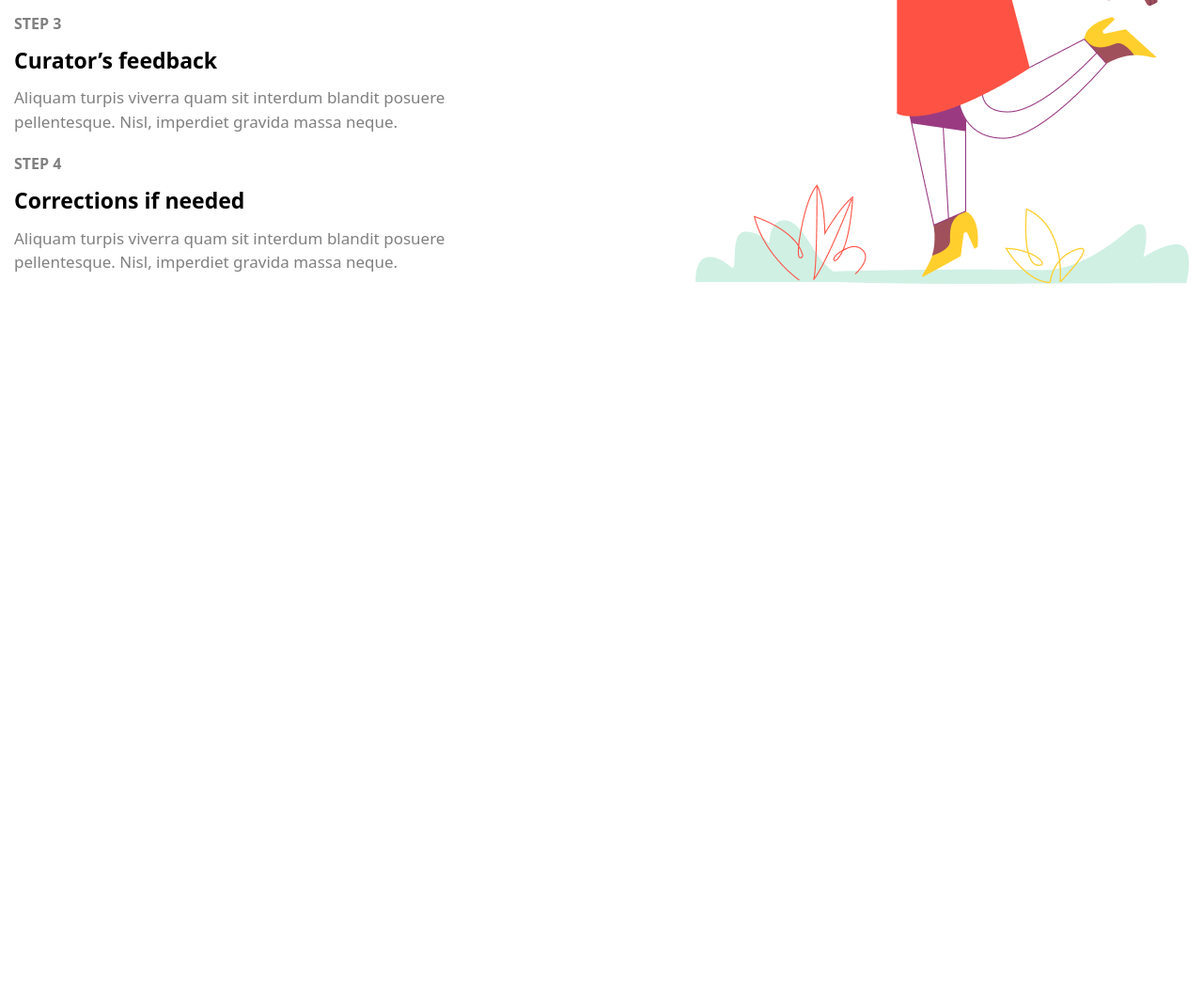
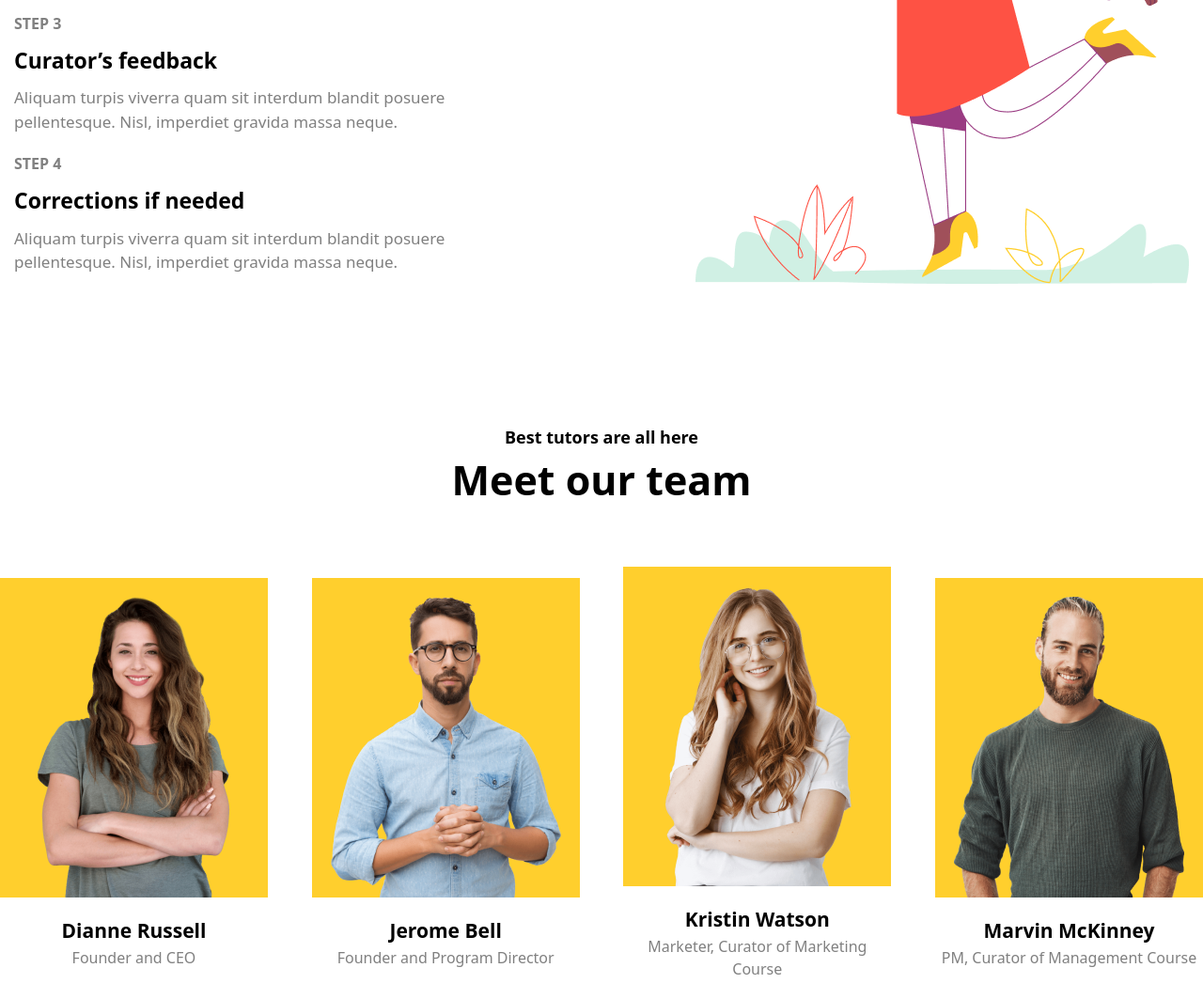
Before and after one commit to idriswo/homewrk, a website: page src/index.html in a window 1280 px wide. Shown: the part 3674-4737 px from the top of the page at 94% size. Before the commit the page ends 3976 px from the top, so only its background shows below. Drawn offline with nearby package versions, Linux system fonts and the light colour scheme; files that its build step writes are made by us from their sources.

Commit message:
seven section is done

```diff
--- a/src/index.html
+++ b/src/index.html
@@ -252,7 +252,8 @@
 
 
 
-        <section class="flex flex-col justify-between gap-[50px] px-[15px] items-center xl:flex xl:flex-row xl:justify-between xl:items-end xl:gap-[250px]">
+        <section
+            class="flex flex-col justify-between gap-[50px] px-[15px] items-center xl:flex xl:flex-row xl:justify-between xl:items-end xl:gap-[250px]">
             <div>
                 <div class="flex flex-col justify-start items-start mt-[90px] py-[60px]">
                     <p class="text-[18px] font-[600]">Studying process</p>
@@ -294,11 +295,62 @@
                 </div>
             </div>
             <img src="./illustration (2).png" alt="">
+        </section>
 
 
 
+
+
+        <section>
+            <div class="flex flex-col justify-center items-center mt-[90px] py-[60px]">
+                <p class="text-[18px] font-[600]">Best tutors are all here</p>
+                <h2 class="text-[43px] font-bold">Meet our team</h2>
+            </div>
+
+            <div class="flex justify-between items-center">
+
+                <div>
+                    <div class="w-[285px] h-[340px] flex justify-center items-end bg-[#FFCF2D]">
+                        <img src="./image.png" alt="">
+                    </div>
+                    <div class="text-center w-[285px] py-[20px]">
+                        <h3 class="text-[21px] font-[600]">Dianne Russell</h3>
+                        <p class="text-[gray]">Founder and CEO</p>
+                    </div>
+                </div>
+
+                <div>
+                    <div class="w-[285px] h-[340px] flex justify-center items-end bg-[#FFCF2D]">
+                        <img src="./image1.png" alt="">
+                    </div>
+                    <div class="text-center w-[285px] py-[20px]">
+                        <h3 class="text-[21px] font-[600]">Jerome Bell</h3>
+                        <p class="text-[gray]">Founder and Program Director</p>
+                    </div>
+                </div>
+
+                <div>
+                    <div class="w-[285px] h-[340px] flex justify-center items-end bg-[#FFCF2D]">
+                        <img src="./image2.png" alt="">
+                    </div>
+                    <div class="text-center w-[285px] py-[20px]">
+                        <h3 class="text-[21px] font-[600]">Kristin Watson</h3>
+                        <p class="text-[gray]">Marketer, Curator of Marketing Course</p>
+                    </div>
+                </div>
+
+                <div>
+                    <div class="w-[285px] h-[340px] flex justify-center items-end bg-[#FFCF2D]">
+                        <img src="./image3.png" alt="">
+                    </div>
+                    <div class="text-center w-[285px] py-[20px]">
+                        <h3 class="text-[21px] font-[600]">Marvin McKinney</h3>
+                        <p class="text-[gray]">PM, Curator of Management Course</p>
+                    </div>
+                </div>
+            </div>
+
         </section>
-
 
 
     </main>
```
Also changed, not shown: src/image.png (added), src/image1.png (added), src/image2.png (added), src/image3.png (added).
